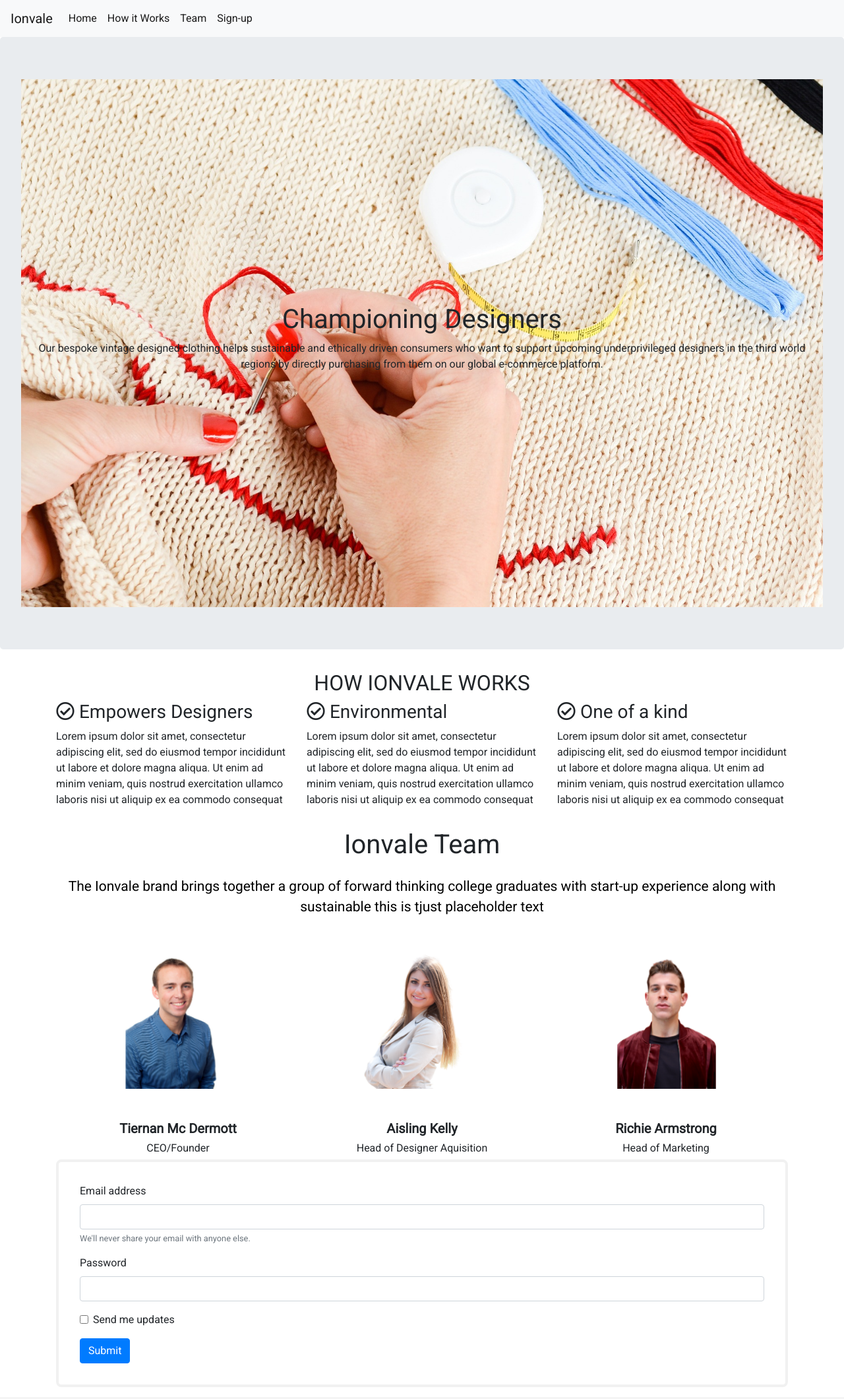
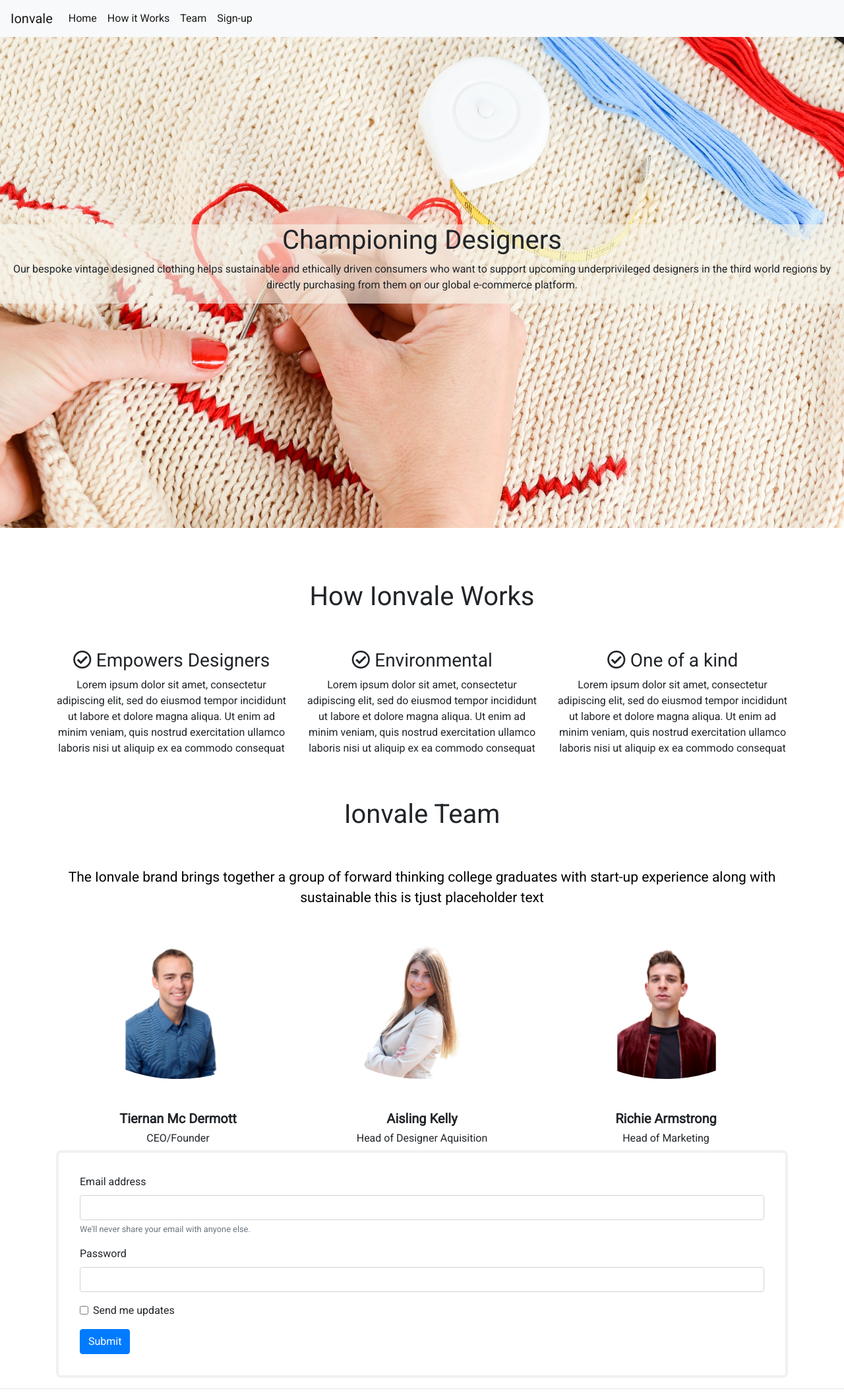
Before and after one commit to Code-Institute-Submissions/Tiernan97-ms1-ionvale_MayResub, a plain HTML site: page index.html in a window 1280 px wide. Shown: the top 2120 px of the page at 66% size. Drawn offline with nearby package versions, Linux system fonts and the light colour scheme.

Commit message:
Rounded images

```diff
--- a/assets/css/style.css
+++ b/assets/css/style.css
@@ -32,6 +32,17 @@ body {
 
 }
 
+.sticky {
+  position: fixed;
+  top: 0;
+  width: 100%;
+  z-index: 1000;
+}
+
+.wrapper {
+    background-color: #f6f2e8a3;
+}
+
 /* How it Works CSS*/
 .how-it-works-container {
 
@@ -47,9 +58,14 @@ body {
     margin-top: 0;
 }
 
+.jumbotron {
+    padding: 0;
+}
 
-
-
+/*Team*/
+#team img {
+    border-radius: 50%;
+}
 
 
 .team-container {
--- a/index.html
+++ b/index.html
@@ -21,7 +21,7 @@
 <body>
 
     <!-- Scrolling Navigation -->
-    <nav id="navbar-ionvale" class="navbar navbar-expand-lg navbar-light bg-light">
+    <nav id="navbar-ionvale" class="navbar sticky navbar-expand-lg navbar-light bg-light">
   <a class="navbar-brand" href="#">Ionvale</a>
   <button class="navbar-toggler" type="button" data-toggle="collapse" data-target="#navbarSupportedContent" aria-controls="navbarSupportedContent" aria-expanded="false" aria-label="Toggle navigation">
     <span class="navbar-toggler-icon"></span>
@@ -47,11 +47,11 @@
 
 
 <!-- Home Section-->
-<section class="jumbotron text-center">
+<section id="home" class="jumbotron text-center">
 <div class="container-fluid home-container">
 
 <div class="row">
-    <div class="col-12">
+    <div class="col-12 wrapper">
             <div data-spy="scroll" data-target="#navbar-ionvale" data-offset="0">
                 <div>
                     <h1>Championing Designers</h1>
@@ -66,12 +66,12 @@
 
 <!-- How it works section-->
 <section id="how-it-works">
-<div class="container how-it-works-container">
+<div class="container how-it-works-container text-center">
 
     <div data-spy="scroll" data-target="#navbar-ionvale" data-offset="0">
             <div class="row">
                 <div class="col-12 page-header">
-                    <h2 class="text-uppercase">How Ionvale Works</h2>
+                    <h1 class="py-5">How Ionvale Works</h1>
                 </div>
             </div>
             <div class="row">
@@ -104,7 +104,7 @@
 
 <div data-spy="scroll" data-target="#navbar-ionvale" data-offset="0">
       <div class="container text-center">
-      <h1 class="py-3">Ionvale Team</h1>
+      <h1 class="py-5">Ionvale Team</h1>
       <p class="paragraph1">The Ionvale brand brings together a group of forward thinking college graduates with start-up experience along with sustainable this is tjust placeholder text</p>
        <div class="row">
            <div class="col-lg-4">
@@ -132,7 +132,7 @@
 
 
 <!-- Sign-up-->
-<section id="Sign-up">
+<section id="sign-up">
 <div class="container sign-up-container">
 <div data-spy="scroll" data-target="#navbar-ionvale" data-offset="0">
       <form>
@@ -160,7 +160,7 @@
 <!-- Footer -->
 <footer>
     <div class="container">
-        <div>
+        <div class="">
             <a href="https://www.facebook.com/"><i class="fab fa-facebook-f"></i></a>
             <a href="https://www.pinterest.com/"><i class="fab fa-instagram"></i></a>
             <a href="https://www.pinterest.com/"><i class="fab fa-pinterest"></i></a>
```
